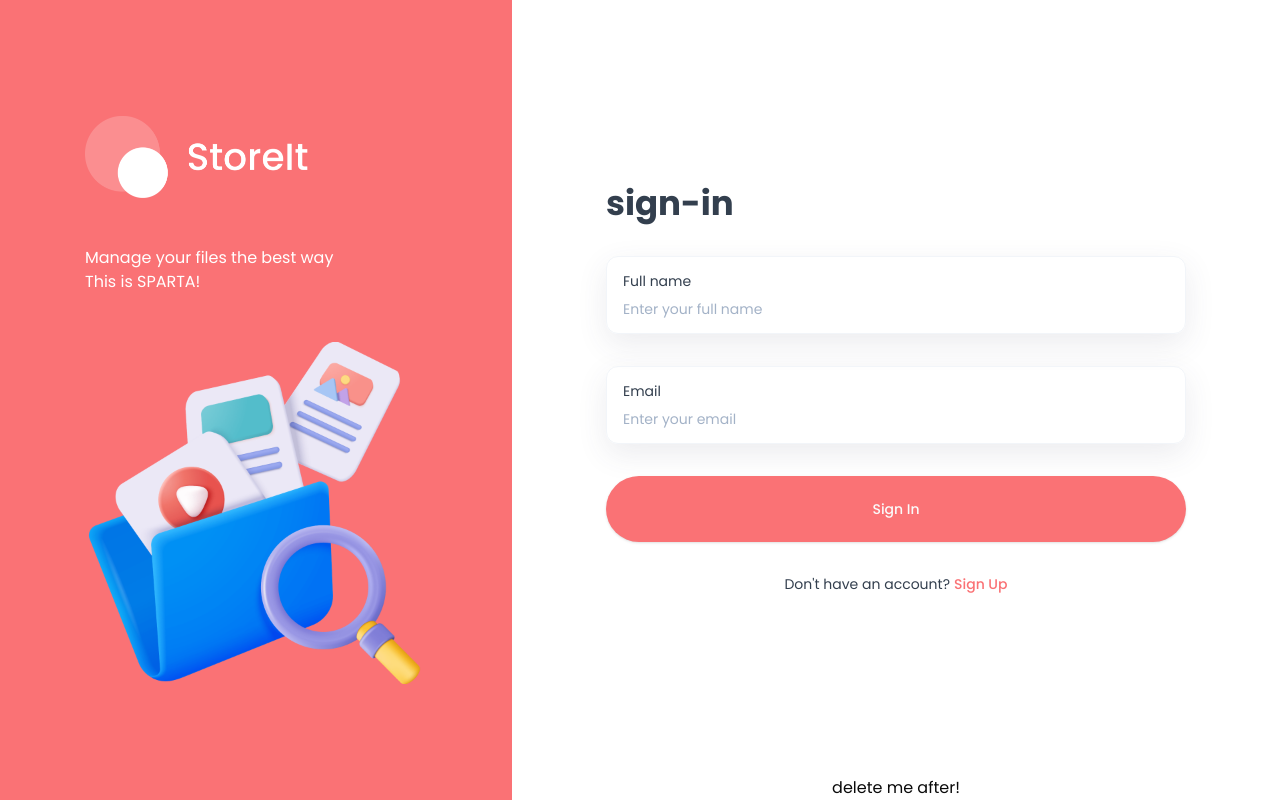
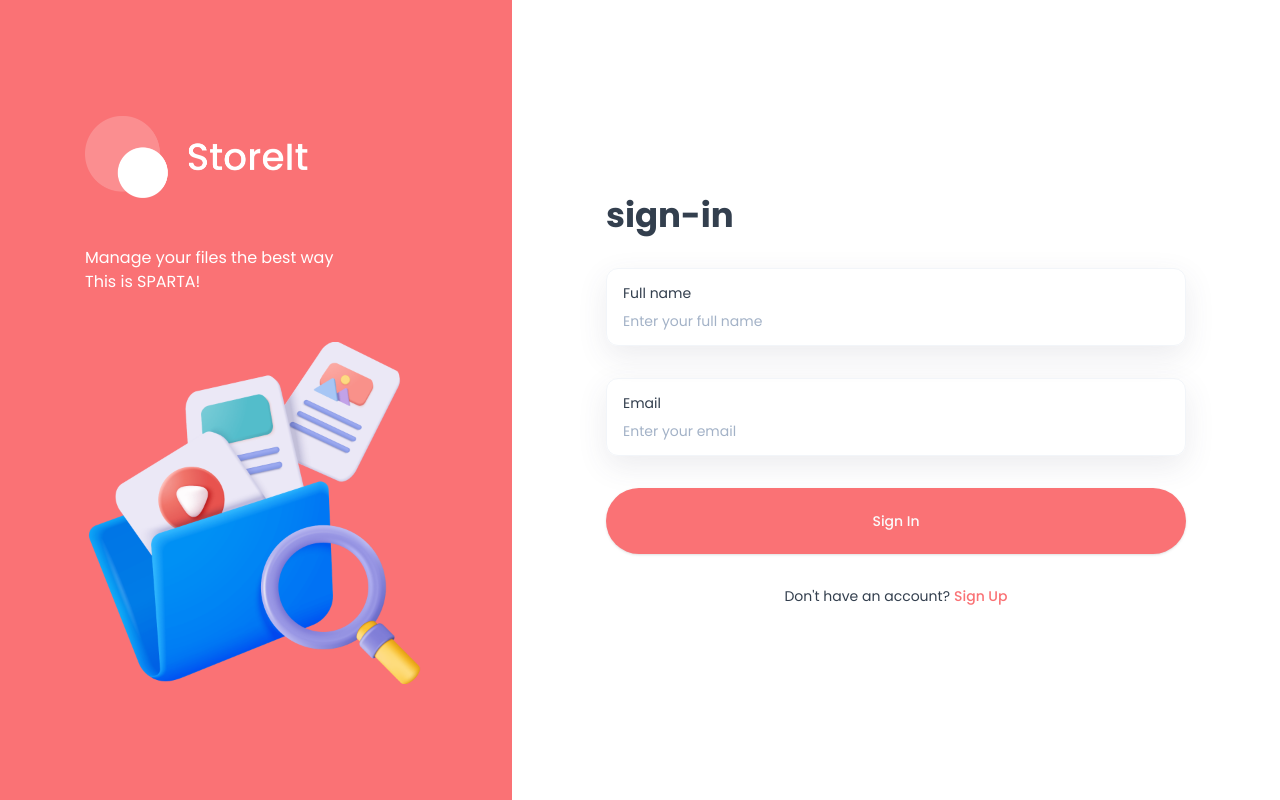
Before and after one commit to RazerWale/StoreMe, a Next.js app: page /sign-in in a window 1280 px wide. Built offline with nearby package versions, Linux system fonts and the light colour scheme.

Commit message:
div deleted

```diff
--- a/components/AuthForm.tsx
+++ b/components/AuthForm.tsx
@@ -132,7 +132,6 @@ const AuthForm = ({ type }: { type: FormType }) => {
         </form>
       </Form>
       {/* {OTP authentication} */}
-      <div>delete me after!</div>
     </>
   );
 };
```
